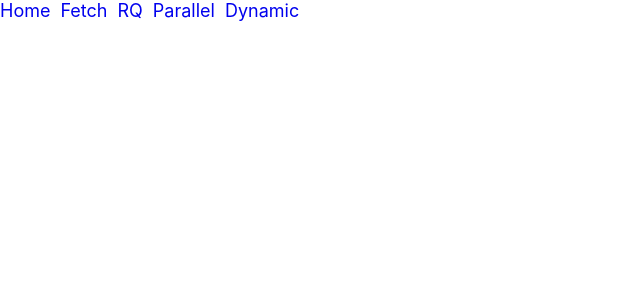
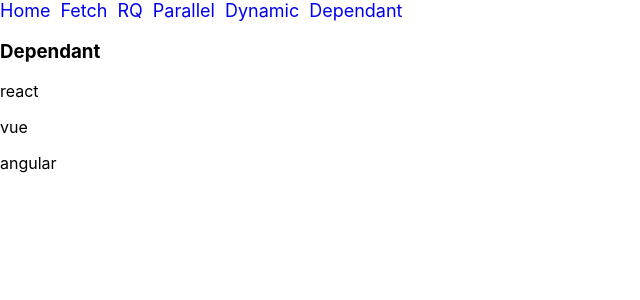
Before and after one commit to ZakriaJanjua/React-Query, a React (Create React App) app: page /rq-dependant in a window 1280 px wide. Shown: the top 300 px of the page, without its empty margins (0-640 px from the left). Built offline with nearby package versions, Linux system fonts and the light colour scheme; data requests are answered from the project's data file.

Commit message:
feat: dependant queries

```diff
--- a/db.json
+++ b/db.json
@@ -39,5 +39,21 @@
          "id": 3,
          "name": "Ross"
       }
+   ],
+   "users": [
+      {
+         "id": "quantiphi@quantiphi.com",
+         "channelId": "QuantiPhi"
+      }
+   ],
+   "channel": [
+      {
+         "id": "QuantiPhi",
+         "courses": [
+            "react",
+            "vue",
+            "angular"
+         ]
+      }
    ]
 }
--- a/src/App.js
+++ b/src/App.js
@@ -4,6 +4,7 @@
 import SuperheroRQSingle from './pages/SuperheroRQSingle';
 import ParallelQueries from './pages/ParallelQueries';
 import DynamicParallel from './pages/DynamicParallel';
+import Dependant from './pages/Dependant';
 import { Route, Routes } from 'react-router-dom';
 import Links from './components/Links';
 function App() {
@@ -20,6 +21,10 @@
 					path='/rq-dynamic'
 					element={<DynamicParallel heroIds={[1, 3]} />}
 				/>
+				<Route
+					path='/rq-dependant'
+					element={<Dependant email='quantiphi@quantiphi.com' />}
+				/>
 			</Routes>
 		</>
 	);
--- a/src/components/Links.jsx
+++ b/src/components/Links.jsx
@@ -4,7 +4,7 @@
 
 export default function Links() {
 	return (
-		<>
+		<header>
 			<Link className='link' to='/'>
 				Home
 			</Link>
@@ -20,6 +20,9 @@
 			<Link className='link' to='/rq-dynamic'>
 				Dynamic
 			</Link>
-		</>
+			<Link className='link' to='/rq-dependant'>
+				Dependant
+			</Link>
+		</header>
 	);
 }
--- /dev/null
+++ b/src/pages/Dependant.jsx
@@ -0,0 +1,33 @@
+import { useQuery } from 'react-query';
+import axios from 'axios';
+
+const fetchUserByEmail = (email) => {
+	return axios.get('http://localhost:5000/users/' + email);
+};
+
+const fetchCoursesByChannelId = (channelId) => {
+	return axios.get('http://localhost:5000/channel/' + channelId);
+};
+export default function Dependant({ email }) {
+	const { data: user } = useQuery(['user', email], () =>
+		fetchUserByEmail(email)
+	);
+	const channelId = user?.data?.channelId;
+
+	const { data: channel } = useQuery(
+		['courses', channelId],
+		() => fetchCoursesByChannelId(channelId),
+		{
+			enabled: !!channelId,
+		}
+	);
+
+	return (
+		<>
+			<h3>Dependant</h3>
+			{channel?.data?.courses.map((course) => (
+				<p key={course}>{course}</p>
+			))}
+		</>
+	);
+}
```
